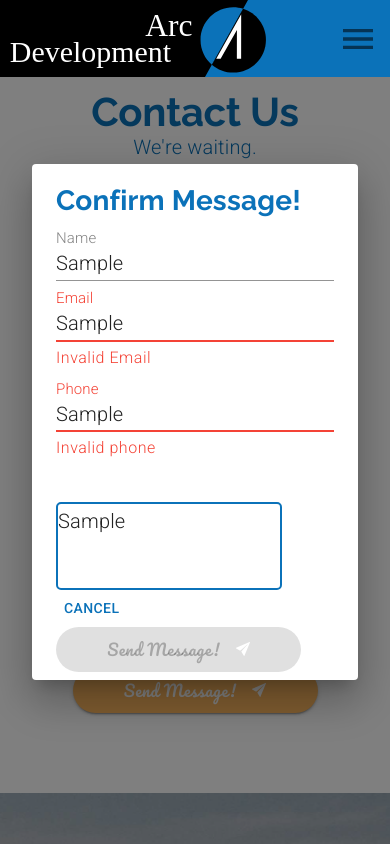
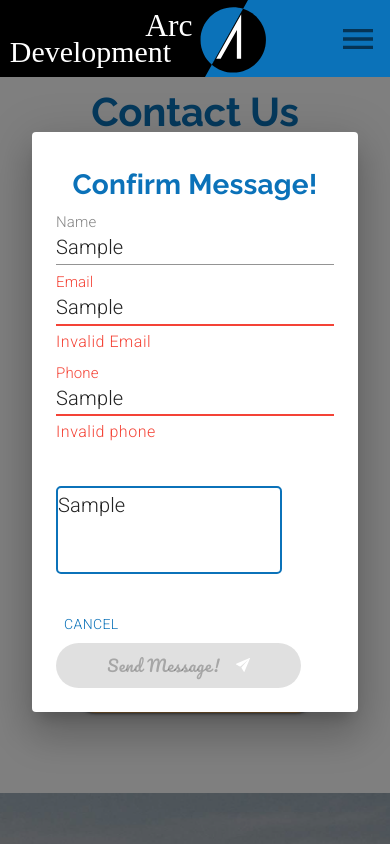
Before and after one commit to tanvirakibul/arc-development-app, a React (Create React App) app: page /contact in a window 390 px wide. Both pictures are taken after typing "Sample", "Sample", "Sample", "Sample" into the empty fields and a click on the button "Send Message!". Shown: the top 844 px of the page. Built offline with nearby package versions, Linux system fonts and the light colour scheme.

Commit message:
made the contact us page responsive

```diff
--- a/src/components/Contact.js
+++ b/src/components/Contact.js
@@ -1,36 +1,35 @@
-import React, {useState} from 'react';
-import { Link } from 'react-router-dom';
-import { makeStyles, useTheme } from '@material-ui/core/styles';
-import Grid from '@material-ui/core/Grid';
-import Typography from '@material-ui/core/Typography';
-import Button from '@material-ui/core/Button';
-import TextField from '@material-ui/core/TextField';
-import useMediaQuery from '@material-ui/core/useMediaQuery';
-import Dialog from '@material-ui/core/Dialog';
-import DialogContent from '@material-ui/core/DialogContent';
+import React, { useState } from "react";
+import { Link } from "react-router-dom";
+import { makeStyles, useTheme } from "@material-ui/core/styles";
+import Grid from "@material-ui/core/Grid";
+import Typography from "@material-ui/core/Typography";
+import Button from "@material-ui/core/Button";
+import TextField from "@material-ui/core/TextField";
+import useMediaQuery from "@material-ui/core/useMediaQuery";
+import Dialog from "@material-ui/core/Dialog";
+import DialogContent from "@material-ui/core/DialogContent";
 
-import ButtonArrow from './ui/ButtonArrow';
+import ButtonArrow from "./ui/ButtonArrow";
 
-import background from '../assets/background.jpg';
-import phoneIcon from '../assets/phone.svg';
-import emailIcon from '../assets/email.svg';
-import airplane from '../assets/send.svg';
-import mobileBackgorund from '../assets/mobileBackground.jpg';
+import background from "../assets/background.jpg";
+import phoneIcon from "../assets/phone.svg";
+import emailIcon from "../assets/email.svg";
+import airplane from "../assets/send.svg";
+import mobileBackgorund from "../assets/mobileBackground.jpg";
 
-const useStyles = makeStyles(theme => ({
-
+const useStyles = makeStyles((theme) => ({
   background: {
     backgroundImage: `url(${background})`,
-        backgroundPosition:"center",
+    backgroundPosition: "center",
     backgroundSize: "cover",
     backgroundRepeat: "no-repeat",
     height: "60em",
     paddingBottom: "10em",
-        [theme.breakpoints.down("md")] : {
-            backgroundImage: `url(${mobileBackgorund})`
-        }
+    [theme.breakpoints.down("md")]: {
+      backgroundImage: `url(${mobileBackgorund})`,
     },
-    estimateButton : {
+  },
+  estimateButton: {
     ...theme.typography.estimate,
     borderRadius: 50,
     height: 80,
@@ -40,12 +39,12 @@ const useStyles = makeStyles(theme => ({
     marginRight: "5em",
     marginLeft: "2em",
     "&:hover": {
-            backgroundColor: theme.palette.secondary.light
+      backgroundColor: theme.palette.secondary.light,
     },
-        [theme.breakpoints.down("md")] : {
+    [theme.breakpoints.down("md")]: {
       marginLeft: 0,
-            marginRight: 0
-        }
+      marginRight: 0,
+    },
   },
   learnButton: {
     ...theme.typography.learnButton,
@@ -53,13 +52,13 @@ const useStyles = makeStyles(theme => ({
     height: 35,
     padding: 5,
     [theme.breakpoints.down("md")]: {
-            marginBottom: "2em"
-        }
+      marginBottom: "2em",
+    },
   },
   message: {
     border: `2px solid ${theme.palette.common.blue}`,
     marginTop: "2em",
-         borderRadius: 5
+    borderRadius: 5,
   },
   sendButton: {
     ...theme.typography.estimate,
@@ -69,295 +68,490 @@ const useStyles = makeStyles(theme => ({
     fontSize: "1rem",
     backgroundColor: theme.palette.common.orange,
     "&:hover": {
-             backgroundColor: theme.palette.secondary.light
-         }
-     }
-
+      backgroundColor: theme.palette.secondary.light,
+    },
+  },
 }));
 
-
 export default function Contact(props) {
-
   const classes = useStyles();
   const theme = useTheme();
   const matchesMD = useMediaQuery(theme.breakpoints.down("md"));
   const matchesSM = useMediaQuery(theme.breakpoints.down("sm"));
+  const matchesXS = useMediaQuery(theme.breakpoints.down("xs"));
 
+  const [name, setName] = useState("");
 
-    const [name, setName] = useState('');
-
-    const [email, setEmail] = useState('');
+  const [email, setEmail] = useState("");
   const [emailHelper, setEmailHelper] = useState("");
 
-    const [phone, setPhone] = useState('');
+  const [phone, setPhone] = useState("");
   const [phoneHelper, setPhoneHelper] = useState("");
 
-    const [message, setMessage] = useState('');
+  const [message, setMessage] = useState("");
 
   const [open, setOpen] = useState(false);
 
-
-    const onChange = event => {
+  const onChange = (event) => {
     let valid;
 
     switch (event.target.id) {
-            case 'email':
-                setEmail(event.target.value)
-                valid = /^\w+([.-]?\w+)*@\w+([.-]?\w+)*(\.\w{2,3})+$/.test(event.target.value)
+      case "email":
+        setEmail(event.target.value);
+        valid = /^\w+([.-]?\w+)*@\w+([.-]?\w+)*(\.\w{2,3})+$/.test(
+          event.target.value
+        );
 
         if (!valid) {
-                    setEmailHelper("Invalid Email")
+          setEmailHelper("Invalid Email");
         } else {
-                    setEmailHelper("")
+          setEmailHelper("");
         }
 
         break;
-                case 'phone':
-                    setPhone(event.target.value)
-                    valid = /^\(?([0-9]{3})\)?[-. ]?([0-9]{3})[-. ]?([0-9]{4})$/.test(event.target.value)
+      case "phone":
+        setPhone(event.target.value);
+        valid = /^\(?([0-9]{3})\)?[-. ]?([0-9]{3})[-. ]?([0-9]{4})$/.test(
+          event.target.value
+        );
 
-                    if (!valid){
-                        setPhoneHelper("Invalid phone")
+        if (!valid) {
+          setPhoneHelper("Invalid phone");
         } else {
-                        setPhoneHelper("")
+          setPhoneHelper("");
         }
         break;
       default:
         break;
-
     }
-    }
+  };
 
   return (
-        <Grid container direction="row">
+    <Grid container="container" direction="row">
       {/* Form Section */}
-            <Grid item container direction="column"
+      <Grid
+        item="item"
+        container="container"
+        direction="column"
         justify="center"
         alignItems="center"
-            style={{marginBottom: matchesMD ? "5em" : 0,
-        marginTop: matchesSM ? "1em" : matchesMD ? "5em" : 0}}
+        style={{
+          marginBottom: matchesMD ? "5em" : 0,
+          marginTop: matchesSM ? "1em" : matchesMD ? "5em" : 0,
+        }}
         lg={4}
-             xl={3}>
-                 <Grid item>
-                     <Grid item container direction="column">
-                <Grid item>
-                    <Typography variant="h2"
+        xl={3}
+      >
+        <Grid item="item">
+          <Grid item="item" container="container" direction="column">
+            <Grid item="item">
+              <Typography
+                variant="h2"
                 align={matchesMD ? "center" : undefined}
-                    style={{lineHeight: 1}}>
+                style={{
+                  lineHeight: 1,
+                }}
+              >
                 Contact Us
               </Typography>
-                    <Typography variant="body1"
+              <Typography
+                variant="body1"
                 align={matchesMD ? "center" : undefined}
-                    style={{color: theme.palette.common.blue}}>
+                style={{
+                  color: theme.palette.common.blue,
+                }}
+              >
                 We're waiting.
               </Typography>
             </Grid>
-                <Grid item container
-                style={{marginTop: "2em"}}>
-                    <Grid item>
-                        <img src={phoneIcon} alt="phone"
-                        style={{marginRight: "0.5em"}} />
+            <Grid
+              item="item"
+              container="container"
+              style={{
+                marginTop: "2em",
+              }}
+            >
+              <Grid item="item">
+                <img
+                  src={phoneIcon}
+                  alt="phone"
+                  style={{
+                    marginRight: "0.5em",
+                  }}
+                />
               </Grid>
-                    <Grid item>
-                        <Typography variant="body1"
-                        style={{color: theme.palette.common.blue,
-                        fontSize: "1rem"}}>
-                           <a href="tel:5555555555"
-                           style={{textDecoration: "none", color: "inherit"}}
-                           >(555) 555-5555</a>
+              <Grid item="item">
+                <Typography
+                  variant="body1"
+                  style={{
+                    color: theme.palette.common.blue,
+                    fontSize: "1rem",
+                  }}
+                >
+                  <a
+                    href="tel:5555555555"
+                    style={{
+                      textDecoration: "none",
+                      color: "inherit",
+                    }}
+                  >
+                    (555) 555-5555
+                  </a>
                 </Typography>
               </Grid>
             </Grid>
-                <Grid item container
-                style={{marginBottom: "2em"}}>
-                    <Grid item>
-                        <img src={emailIcon} alt="envelope"
-                        style={{marginRight: "0.5em",
-                        verticalAlign:"bottom"}} />
+            <Grid
+              item="item"
+              container="container"
+              style={{
+                marginBottom: "2em",
+              }}
+            >
+              <Grid item="item">
+                <img
+                  src={emailIcon}
+                  alt="envelope"
+                  style={{
+                    marginRight: "0.5em",
+                    verticalAlign: "bottom",
+                  }}
+                />
               </Grid>
-                    <Grid item>
-                        <Typography variant="body1"
-                        style={{color: theme.palette.common.blue,
-                            fontSize: "1rem"}}>
-                           <a href="mailto:tanvirakibul@gmail.com"
-                           style={{textDecoration: "none", color: "inherit"}}>tanvirakibul@gmail.com</a>
+              <Grid item="item">
+                <Typography
+                  variant="body1"
+                  style={{
+                    color: theme.palette.common.blue,
+                    fontSize: "1rem",
+                  }}
+                >
+                  <a
+                    href="mailto:tanvirakibul@gmail.com"
+                    style={{
+                      textDecoration: "none",
+                      color: "inherit",
+                    }}
+                  >
+                    tanvirakibul@gmail.com
+                  </a>
                 </Typography>
               </Grid>
             </Grid>
-                <Grid item container
+            <Grid
+              item="item"
+              container="container"
               direction="column"
-                style={{maxWidth: "20em"}}>
-                    <Grid item>
+              style={{
+                maxWidth: "20em",
+              }}
+            >
+              <Grid item="item">
                 <TextField
-                        fullWidth
-                        style={{marginBottom: "0.5em"}}
-                        label="Name" id="name" value={name}
-                        onChange={event => setName(event.target.value)}/>
+                  fullWidth="fullWidth"
+                  style={{
+                    marginBottom: "0.5em",
+                  }}
+                  label="Name"
+                  id="name"
+                  value={name}
+                  onChange={(event) => setName(event.target.value)}
+                />
               </Grid>
-                    <Grid item>
+              <Grid item="item">
                 <TextField
-                        fullWidth
+                  fullWidth="fullWidth"
                   helperText={emailHelper}
-                         style={{marginBottom: "0.5em"}}
-                         error={emailHelper.length !==0}
-                        label="Email" id="email" value={email}
-                        onChange={onChange}/>
+                  style={{
+                    marginBottom: "0.5em",
+                  }}
+                  error={emailHelper.length !== 0}
+                  label="Email"
+                  id="email"
+                  value={email}
+                  onChange={onChange}
+                />
               </Grid>
-                    <Grid item>
+              <Grid item="item">
                 <TextField
-                        fullWidth
+                  fullWidth="fullWidth"
                   helperText={phoneHelper}
-                         style={{marginBottom: "0.5em"}}
-                        label="Phone" id="phone" value={phone}
-                        error={phoneHelper.length !==0}
-                        onChange={onChange}/>
+                  style={{
+                    marginBottom: "0.5em",
+                  }}
+                  label="Phone"
+                  id="phone"
+                  value={phone}
+                  error={phoneHelper.length !== 0}
+                  onChange={onChange}
+                />
               </Grid>
             </Grid>
-                <Grid item style={{maxWidth: "20em"}}>
-                    <TextField value={message}
+            <Grid
+              item="item"
+              style={{
+                maxWidth: "20em",
+              }}
+            >
+              <TextField
+                value={message}
                 className={classes.message}
-                    InputProps={{disableUnderline: true}}
-                    multiline
+                InputProps={{
+                  disableUnderline: true,
+                }}
+                multiline="multiline"
                 id="message"
                 rows={3}
-                    onChange={event => setMessage(event.target.value)}
+                onChange={(event) => setMessage(event.target.value)}
               />
             </Grid>
 
-                <Grid item container
+            <Grid
+              item="item"
+              container="container"
               justify="center"
-                 style={{marginTop: "2em"}}>
-                    <Button variant="contained"
-                    onClick={ () => setOpen(true)}
-                //     disabled={name.length === 0 || message.length ===0 ||
-                //    phoneHelper.length !== 0 || emailHelper.length !==0 ||
-                //   email.length === 0 || phone.length === 0 }
+              style={{
+                marginTop: "2em",
+              }}
+            >
+              <Button
+                variant="contained"
+                onClick={() => setOpen(true)}
+                //   disabled={name.length === 0 || message.length ===0 ||
+                //
+                //  phoneHelper.length !== 0 || emailHelper.length !==0 ||
+                //
+                // email.length === 0 || phone.length === 0 }
                 className={classes.sendButton}
-                    >Send Message!
-                    <img src={airplane} alt="paper plane"
-                    style={{marginLeft: "1em"}}
-                    /></Button>
+              >
+                Send Message!
+                <img
+                  src={airplane}
+                  alt="paper plane"
+                  style={{
+                    marginLeft: "1em",
+                  }}
+                />
+              </Button>
             </Grid>
           </Grid>
         </Grid>
       </Grid>
-
-            <Dialog open={open} onClose={ () => setOpen(false)} >
+      {/* Dialog Section */}
+      <Dialog
+        PaperProps={{
+          style: {
+            paddingTop: matchesXS ? "1em" : "5em",
+            paddingBottom: matchesXS ? "1em" : "5em",
+            paddingLeft: matchesXS
+              ? 0
+              : matchesSM
+              ? "5em"
+              : matchesMD
+              ? "10em"
+              : "20em",
+            paddingRight: matchesXS
+              ? 0
+              : matchesSM
+              ? "5em"
+              : matchesMD
+              ? "10em"
+              : "20em",
+          },
+        }}
+        open={open}
+        onClose={() => setOpen(false)}
+      >
         <DialogContent>
-                    <Grid container direction="column">
-                        <Grid item>
-                            <Typography variant="h4" gutterBottom>
+          <Grid container="container" direction="column">
+            <Grid item="item">
+              <Typography
+                align="center"
+                variant="h4"
+                gutterBottom="gutterBottom"
+              >
                 Confirm Message!
               </Typography>
             </Grid>
 
-                        <Grid item>
+            <Grid item="item">
               <TextField
-                        fullWidth
-                        style={{marginBottom: "0.5em"}}
-                        label="Name" id="name" value={name}
-                        onChange={event => setName(event.target.value)}/>
+                fullWidth="fullWidth"
+                style={{
+                  marginBottom: "0.5em",
+                }}
+                label="Name"
+                id="name"
+                value={name}
+                onChange={(event) => setName(event.target.value)}
+              />
             </Grid>
-                    <Grid item>
+            <Grid item="item">
               <TextField
-                        fullWidth
+                fullWidth="fullWidth"
                 helperText={emailHelper}
-                         style={{marginBottom: "0.5em"}}
-                         error={emailHelper.length !==0}
-                        label="Email" id="email" value={email}
-                        onChange={onChange}/>
+                style={{
+                  marginBottom: "0.5em",
+                }}
+                error={emailHelper.length !== 0}
+                label="Email"
+                id="email"
+                value={email}
+                onChange={onChange}
+              />
             </Grid>
-                    <Grid item>
+            <Grid item="item">
               <TextField
-                        fullWidth
+                fullWidth="fullWidth"
                 helperText={phoneHelper}
-                         style={{marginBottom: "0.5em"}}
-                        label="Phone" id="phone" value={phone}
-                        error={phoneHelper.length !==0}
-                        onChange={onChange}/>
+                style={{
+                  marginBottom: "0.5em",
+                }}
+                label="Phone"
+                id="phone"
+                value={phone}
+                error={phoneHelper.length !== 0}
+                onChange={onChange}
+              />
             </Grid>
           </Grid>
-                <Grid item style={{maxWidth: "20em"}}>
-                    <TextField value={message}
+          <Grid
+            item="item"
+            style={{
+              maxWidth: "20em",
+            }}
+          >
+            <TextField
+              value={message}
               className={classes.message}
-                    InputProps={{disableUnderline: true}}
-                    multiline
+              InputProps={{
+                disableUnderline: true,
+              }}
+              multiline="multiline"
               id="message"
               rows={3}
-                    onChange={event => setMessage(event.target.value)}
+              onChange={(event) => setMessage(event.target.value)}
             />
           </Grid>
-                        <Grid item container>
-                            <Grid item>
-                            <Button color="primary"
-                            onClick= {() => setOpen(false)}
-                            >Cancel</Button>
+          <Grid
+            item="item"
+            container="container"
+            style={{ marginTop: "2em" }}
+            alignItems="center"
+          >
+            <Grid item="item">
+              <Button
+                color="primary"
+                style={{ fontWeight: 300 }}
+                onClick={() => setOpen(false)}
+              >
+                Cancel
+              </Button>
             </Grid>
-                        <Grid item>
-                            <Button variant="contained"
-                    onClick={ () => setOpen(true)}
-                    disabled={name.length === 0 || message.length ===0 ||
-                   phoneHelper.length !== 0 || emailHelper.length !==0 ||
-                  email.length === 0 || phone.length === 0 }
+            <Grid item="item">
+              <Button
+                variant="contained"
+                onClick={() => setOpen(true)}
+                disabled={
+                  name.length === 0 ||
+                  message.length === 0 ||
+                  phoneHelper.length !== 0 ||
+                  emailHelper.length !== 0 ||
+                  email.length === 0 ||
+                  phone.length === 0
+                }
                 className={classes.sendButton}
-                    >Send Message!
-                    <img src={airplane} alt="paper plane"
-                    style={{marginLeft: "1em"}}
-                    /></Button>
+              >
+                Send Message!
+                <img
+                  src={airplane}
+                  alt="paper plane"
+                  style={{
+                    marginLeft: "1em",
+                  }}
+                />
+              </Button>
             </Grid>
           </Grid>
         </DialogContent>
       </Dialog>
-
       {/* Call to Action Section */}
-
-            <Grid item container
+      <Grid
+        item="item"
+        container="container"
         direction={matchesMD ? "column" : "row"}
         className={classes.background}
         alignItems="center"
         justify={matchesMD ? "center" : undefined}
         lg={8}
-             xl={9}>
-                 <Grid item style={{marginLeft: matchesSM ? 0 : "3em",
-        textAlign: matchesMD ? "center" : "inherit"}}>
-            <Grid container>
-                <Grid item>
-                    <Typography variant="h2"
-                    align={matchesMD ? "center" : undefined}>
-                        Simple Software. <br/> Revolutionary Results.
+        xl={9}
+      >
+        <Grid
+          item="item"
+          style={{
+            marginLeft: matchesSM ? 0 : "3em",
+            textAlign: matchesMD ? "center" : "inherit",
+          }}
+        >
+          <Grid container="container">
+            <Grid item="item">
+              <Typography variant="h2" align={matchesMD ? "center" : undefined}>
+                Simple Software.
+                <br />
+                Revolutionary Results.
               </Typography>
               <Typography
                 align={matchesMD ? "center" : undefined}
-                    variant="subtitle2" style={{fontSize:"1.5rem"}}>
+                variant="subtitle2"
+                style={{
+                  fontSize: "1.5rem",
+                }}
+              >
                 Take advantage of the 21st Century.
               </Typography>
-                    <Grid container justify={matchesSM ? "center" : undefined} item>
-                    <Button component={Link} to="/revolution"
-                     style={{marginTop: "1rem"}}
+              <Grid
+                container="container"
+                justify={matchesSM ? "center" : undefined}
+                item="item"
+              >
+                <Button
+                  component={Link}
+                  to="/revolution"
+                  style={{
+                    marginTop: "1rem",
+                  }}
                   className={classes.learnButton}
-                     onClick={()=> props.setValue(2)}
-                            variant="outlined">
-                            <span style={{marginRight: 3}}>
+                  onClick={() => props.setValue(2)}
+                  variant="outlined"
+                >
+                  <span
+                    style={{
+                      marginRight: 3,
+                    }}
+                  >
                     Learn More
                   </span>
-                            <ButtonArrow width={15} height={15} fill={theme.palette.primary.main} />
+                  <ButtonArrow
+                    width={15}
+                    height={15}
+                    fill={theme.palette.primary.main}
+                  />
                 </Button>
               </Grid>
             </Grid>
           </Grid>
         </Grid>
-        <Grid item>
-            <Button component={Link} to="/estimate"
-            onClick={()=> props.setValue(5)}
-             className={classes.estimateButton} variant="contained">
+        <Grid item="item">
+          <Button
+            component={Link}
+            to="/estimate"
+            onClick={() => props.setValue(5)}
+            className={classes.estimateButton}
+            variant="contained"
+          >
             Free Estimate
           </Button>
         </Grid>
-
       </Grid>
-
-
     </Grid>
-    //    Section Grid
-    )
+  );
 }
```
Lines whose indentation alone changed are shown as unchanged.
